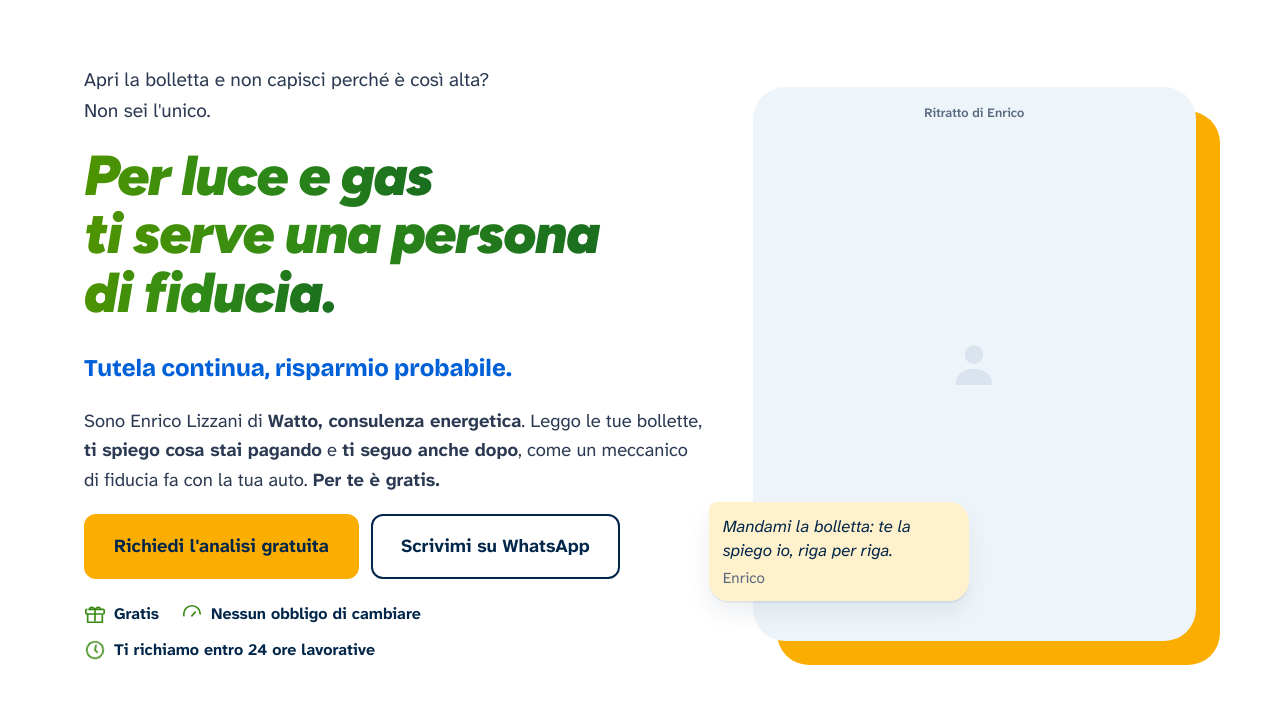
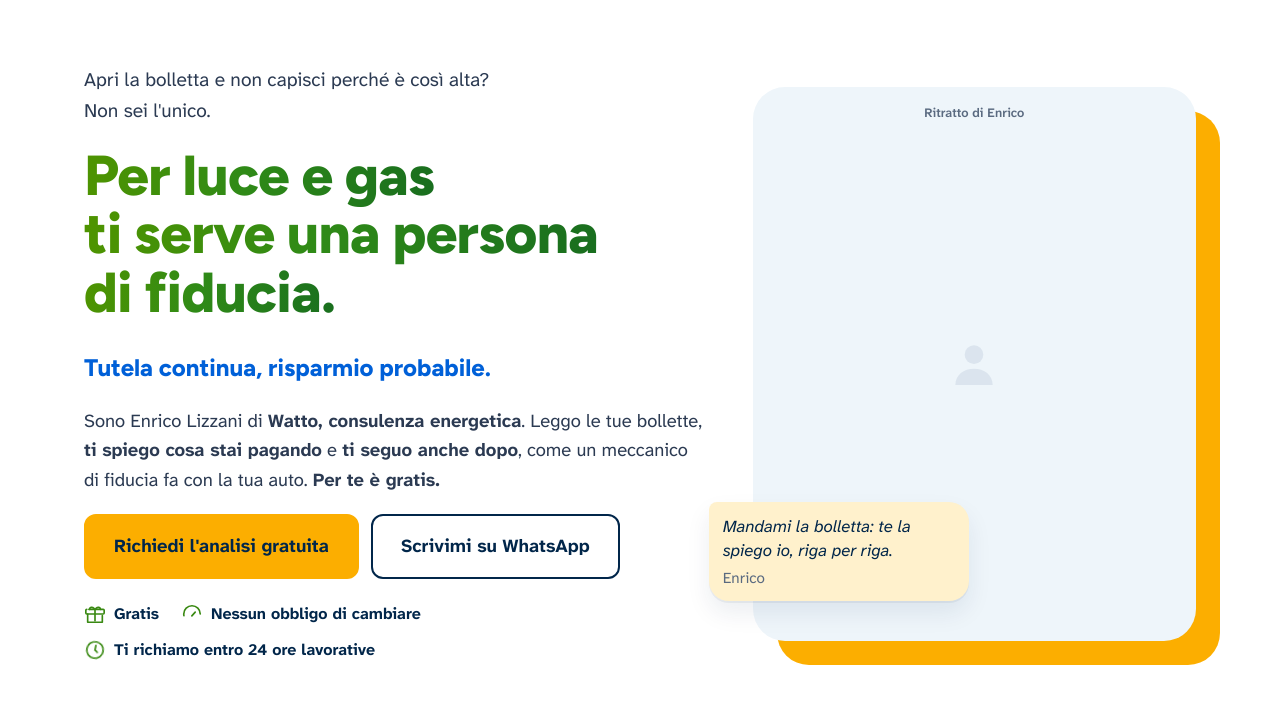
Before and after one commit to emsad/watto-bozza, a plain HTML site: page index.html in a window 1280 px wide. Shown: the part 88-800 px from the top of the page. Drawn offline with Linux system fonts and the light colour scheme.

Commit message:
Tutti i titoli in Figtree 800 dritto
Co-Authored-By: Claude Opus 5.5 <noreply@anthropic.com>
Claude-Session: https://claude.ai/code/session_012vgEU8c58ep97cbGtZH8DF

```diff
--- a/index.html
+++ b/index.html
@@ -332,7 +332,7 @@
     .closing{text-align:left}
   }
 </style>
-<link rel="stylesheet" href="watto.css?v=20261121h" media="not all" id="grafica-css">
+<link rel="stylesheet" href="watto.css?v=20261121i" media="not all" id="grafica-css">
 <script>if(!/[?&]wireframe/.test(location.search)){document.getElementById('grafica-css').media='all';document.documentElement.className+=' grafica';}</script>
 </head>
 <body data-target="casa">
--- a/watto.css
+++ b/watto.css
@@ -14,7 +14,7 @@
   --cielo-400:#00a8ea; --cielo-700:#0060d8; --cielo-100:#def3fc;
   --foglia-300:#7eb400; --foglia-500:#398912; --foglia-700:#186d1f; --foglia-100:#ecf6dc;
   --bianco:#fff; --bruma:#eef5fa; --testo:#2b3a52; --testo-tenue:#5a6a80; --linea:#d5e2ec; --bordo-campo:#6f849c;
-  --font-display:"Bricolage Grotesque","Arial Narrow",system-ui,sans-serif;
+  --font-display:"Figtree","Bricolage Grotesque",system-ui,sans-serif;
   --font-body:"Atkinson Hyperlegible Next",system-ui,-apple-system,"Segoe UI",sans-serif;
   --ombra-flottante:0 10px 30px rgba(1,38,74,.18);
   --ombra-foglio:0 2px 0 rgba(1,38,74,.06),0 12px 24px rgba(1,38,74,.08);
@@ -891,3 +891,9 @@ b,strong{font-weight:700}
 .hero h1{font-family:"Figtree",sans-serif;font-weight:900;font-stretch:normal;letter-spacing:-.025em;line-height:1.04}
 @media (min-width:821px){.hero h1{font-size:clamp(2.4rem,4.4vw,3.9rem)}}
 @media (max-width:820px){.hero h1{font-size:clamp(2.1rem,8.6vw,3rem)}}
+
+/* ===== Tutti i titoli in Figtree, dritto ===== */
+h1,h2,h3,h4{font-family:var(--font-display);font-style:normal;font-variation-settings:normal;font-stretch:normal}
+h1,h2{font-weight:800;letter-spacing:-.012em}
+h3,h4{font-weight:700;letter-spacing:-.005em}
+.hero h1{font-style:normal;font-weight:800;letter-spacing:-.012em;line-height:1.04}
```
